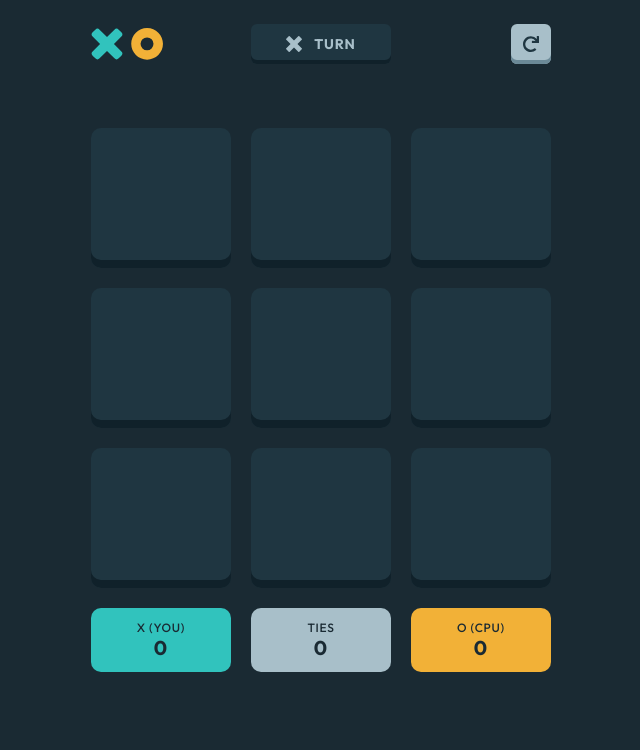
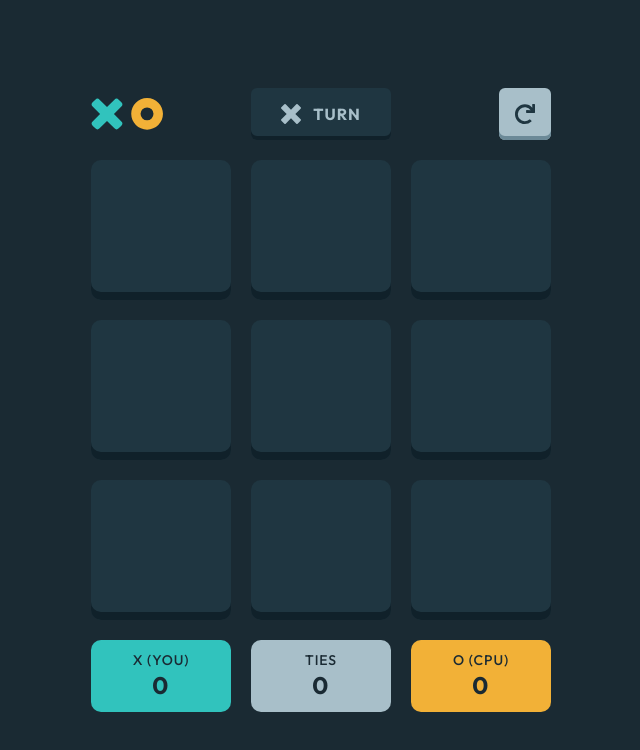
Before and after one commit to g-akca/tic-tac-toe-game, a React (Vite) app: page / in a window 1280 px wide. Both pictures are taken after a click on the button "NEW GAME (VS CPU)". Shown: the top 750 px of the page, without its empty margins (319-959 px from the left). Built offline with nearby package versions, Linux system fonts and the light colour scheme.

Commit message:
Add tablet responsive styles

```diff
--- a/src/App.jsx
+++ b/src/App.jsx
@@ -10,7 +10,7 @@ function App() {
     <div
       className={`
         text-base leading-base tracking-base text-slate-300
-        min-h-screen p-6 bg-slate-900 flex justify-center ${!isGameStarted ? "items-center" : ""}
+        min-h-screen p-6 bg-slate-900 flex justify-center ${!isGameStarted ? "items-center" : "tablet:items-center"}
       `}
     >
       {isGameStarted ? (
--- a/src/components/GameBoard.jsx
+++ b/src/components/GameBoard.jsx
@@ -27,19 +27,19 @@ function GameBoard() {
             }}
           >
             {item === "X" && (
-              <XIcon className="text-teal-400 h-10 w-10" />
+              <XIcon className="text-teal-400 h-10 w-10 tablet:h-16 tablet:w-16" />
             )}
             {item === "O" && (
-              <OIcon className="text-amber-400 h-10 w-10" />
+              <OIcon className="text-amber-400 h-10 w-10 tablet:h-16 tablet:w-16" />
             )}
 
             {!item && !isCpuTurn && (
               <>
                 {currentPlayer.mark === "X" && (
-                  <OutlinedXIcon className="h-10 w-10 hidden group-hover:block" />
+                  <OutlinedXIcon className="h-10 w-10 hidden group-hover:block tablet:h-16 tablet:w-16" />
                 )}
                 {currentPlayer.mark === "O" && (
-                  <OutlinedOIcon className="h-10 w-10 hidden group-hover:block" />
+                  <OutlinedOIcon className="h-10 w-10 hidden group-hover:block tablet:h-16 tablet:w-16" />
                 )}
               </>
             )}
--- a/src/components/GameHeader.jsx
+++ b/src/components/GameHeader.jsx
@@ -13,18 +13,24 @@ function GameHeader() {
     <header className="grid grid-cols-3 gap-5 items-center w-full">
       <img src={logoImg} alt="Tic tac toe logo" />
 
-      <div className="text-center uppercase text-[14px] leading-[130%] tracking-[0.9px] font-bold h-10 bg-slate-800 rounded-md inset-shadow-[0_-4px_#10212A] flex justify-center items-center gap-3">
+      <div
+        className="
+          text-center uppercase text-[14px] leading-[130%] tracking-[0.9px] font-bold h-10 tablet:h-13
+          bg-slate-800 rounded-md inset-shadow-[0_-4px_#10212A] flex justify-center items-center gap-3
+          tablet:text-base tablet:leading-base tablet:tracking-base
+        "
+      >
         {currentPlayer.mark === "X" ? (
-          <XIcon className="w-4 h-4" />
+          <XIcon className="w-4 h-4 tablet:w-5 tablet:h-5" />
         ) : (
-          <OIcon className="w-4 h-4" />
+          <OIcon className="w-4 h-4 tablet:w-5 tablet:h-5" />
         )}
 
         <span>Turn</span>
       </div>
 
-      <button type="button" onClick={() => setPaused(true)} className="justify-self-end w-10 h-10 bg-slate-300 rounded-md inset-shadow-[0_-4px_#6B8997] cursor-pointer flex justify-center items-center">
-        <img src={restartIcon} alt="Restart icon" className="w-4 h-4" />
+      <button type="button" onClick={() => setPaused(true)} className="justify-self-end w-10 h-10 tablet:w-13 tablet:h-13 bg-slate-300 hover:bg-slate-100 rounded-md inset-shadow-[0_-4px_#6B8997] cursor-pointer flex justify-center items-center">
+        <img src={restartIcon} alt="Restart icon" className="w-4 h-4 tablet:w-5 tablet:h-5" />
       </button>
     </header>
   );
--- a/src/components/GameOverlay.jsx
+++ b/src/components/GameOverlay.jsx
@@ -20,21 +20,21 @@ function GameOverlay() {
 
   return (
     <div className="fixed inset-0 bg-neutral-950/50 flex items-center justify-center z-50">
-      <div className="bg-slate-800 h-57 w-full text-center flex flex-col items-center justify-center">
+      <div className="bg-slate-800 h-57 w-full text-center flex flex-col items-center justify-center tablet:h-66.5">
         {winner ? (
           <>
-            <p className="text-[14px] uppercase font-bold tracking-[0.9px] leading-[130%] text-slate-300">
+            <p className="text-[14px] uppercase font-bold tracking-[0.9px] leading-[130%] text-slate-300 tablet:text-base tablet:leading-base tablet:tracking-base">
               {text}
             </p>
 
             <div className={`flex items-center justify-center mt-4 gap-4 ${winner === "X" ? "text-teal-400" : "text-amber-400"}`}>
               {winner === "X" ? (
-                <XIcon className="h-6.5 w-6.5" />
+                <XIcon className="h-6.5 w-6.5 tablet:h-16 tablet:w-16" />
               ): (
-                <OIcon className="h-6.5 w-6.5" />
+                <OIcon className="h-6.5 w-6.5 tablet:h-16 tablet:w-16" />
               )}
 
-              <span className="text-[24px] font-bold leading-base tracking-[1.5px] uppercase">takes the round</span>
+              <span className="text-[24px] font-bold leading-base tracking-[1.5px] uppercase tablet:text-[40px] tablet:tracking-[2.5px]">takes the round</span>
             </div>
 
             <div className="mt-6 flex gap-4 h-13">
@@ -57,8 +57,8 @@ function GameOverlay() {
           </>
         ) : isTie ? (
           <>
-            <h2 className="text-2xl font-bold leading-base tracking-[1.25px] uppercase">Round tied</h2>
-            <div className="mt-6 flex gap-4 h-13">
+            <h2 className="text-2xl font-bold leading-base tracking-[1.25px] uppercase tablet:text-[40px] tablet:tracking-[2.5px]">Round tied</h2>
+            <div className="mt-6 flex gap-4 h-13 tablet:mt-7.5">
               <button
                 type="button"
                 onClick={resetGame}
@@ -77,7 +77,7 @@ function GameOverlay() {
           </>
         ) : (
           <>
-            <h2 className="text-2xl font-bold leading-base tracking-[1.25px] uppercase">Restart game?</h2>
+            <h2 className="text-2xl font-bold leading-base tracking-[1.25px] uppercase tablet:text-[40px] tablet:tracking-[2.5px]">Restart game?</h2>
             <div className="mt-6 flex gap-4 h-13">
               <button
                 type="button"
--- a/src/components/GameScores.jsx
+++ b/src/components/GameScores.jsx
@@ -9,20 +9,20 @@ function GameScores() {
   const isSolo = gamemode === "solo";
 
   return (
-    <section className="w-full grid grid-cols-3 gap-5 h-16">
+    <section className="w-full grid grid-cols-3 gap-5 h-16 tablet:h-18">
       <div className="bg-teal-400 text-slate-900 flex flex-col items-center justify-center rounded-[10px]">
-        <span className="font-medium text-[12px] leading-base tracking-[0.75px] uppercase">X {isSolo ? (xPlayer.id === 1 ? "(You)" : "(CPU)") : `(P${xPlayer.id})`}</span>
-        <span className="font-bold text-[20px] leading-base tracking-[1.25px]">{player1.wins}</span>
+        <span className="font-medium text-[12px] leading-base tracking-[0.75px] uppercase tablet:text-[14px] tablet:tracking-[0.9px]">X {isSolo ? (xPlayer.id === 1 ? "(You)" : "(CPU)") : `(P${xPlayer.id})`}</span>
+        <span className="font-bold text-[20px] leading-base tracking-[1.25px] tablet:text-[24px] tablet:tracking-[1.5px]">{player1.wins}</span>
       </div>
 
       <div className="bg-slate-300 text-slate-900 flex flex-col items-center justify-center rounded-[10px]">
-        <span className="font-medium text-[12px] leading-base tracking-[0.75px] uppercase">Ties</span>
-        <span className="font-bold text-[20px] leading-base tracking-[1.25px]">{ties}</span>
+        <span className="font-medium text-[12px] leading-base tracking-[0.75px] uppercase tablet:text-[14px] tablet:tracking-[0.9px]">Ties</span>
+        <span className="font-bold text-[20px] leading-base tracking-[1.25px] tablet:text-[24px] tablet:tracking-[1.5px]">{ties}</span>
       </div>
 
       <div className="bg-amber-400 text-slate-900 flex flex-col items-center justify-center rounded-[10px]">
-        <span className="font-medium text-[12px] leading-base tracking-[0.75px] uppercase">O {isSolo ? (oPlayer.id === 1 ? "(You)" : "(CPU)") : `(P${oPlayer.id})`}</span>
-        <span className="font-bold text-[20px] leading-base tracking-[1.25px]">{player2.wins}</span>
+        <span className="font-medium text-[12px] leading-base tracking-[0.75px] uppercase tablet:text-[14px] tablet:tracking-[0.9px]">O {isSolo ? (oPlayer.id === 1 ? "(You)" : "(CPU)") : `(P${oPlayer.id})`}</span>
+        <span className="font-bold text-[20px] leading-base tracking-[1.25px] tablet:text-[24px] tablet:tracking-[1.5px]">{player2.wins}</span>
       </div>
     </section>
   )
--- a/src/components/GameScreen.jsx
+++ b/src/components/GameScreen.jsx
@@ -8,7 +8,7 @@ function GameScreen() {
   const { winner, isTie, paused } = useGame();
 
   return (
-    <section className="w-full max-w-115 flex flex-col items-center gap-16">
+    <section className="w-full max-w-115 flex flex-col items-center gap-16 tablet:gap-5">
       <GameHeader />
 
       <GameBoard />
--- a/src/components/NewGameMenu.jsx
+++ b/src/components/NewGameMenu.jsx
@@ -12,14 +12,14 @@ function NewGameMenu() {
   const [mark, setMark] = useState("X");
 
   return (
-    <section className="w-full max-w-115 flex flex-col items-center gap-8 text-center">
+    <section className="w-full max-w-115 flex flex-col items-center gap-8 text-center tablet:gap-10">
       <img src={logoImg} alt="Tic tac toe logo" />
 
-      <section className="w-full bg-slate-800 p-6 pb-8 rounded-2xl inset-shadow-[0_-8px_#10212A] flex flex-col gap-4">
+      <section className="w-full bg-slate-800 p-6 pb-8 rounded-2xl inset-shadow-[0_-8px_#10212A] flex flex-col gap-4 tablet:gap-6 tablet:pt-5 tablet:pb-7">
         <form className="flex flex-col gap-6">
           <p className="font-bold uppercase">Pick Player 1's mark</p>
 
-          <div className="bg-slate-900 rounded-[10px] p-2.25 grid grid-cols-2">
+          <div className="bg-slate-900 rounded-[10px] p-2.25 grid grid-cols-2 tablet:p-2">
             <label className="group h-13.5 rounded-[10px] cursor-pointer flex items-center justify-center not-has-checked:hover:bg-slate-850 has-checked:bg-slate-300 has-checked:text-slate-900">
               <input type="radio" name="mark" value="X" className="hidden" onChange={(e) => setMark(e.target.value)} defaultChecked />
               <XIcon className="text-slate-300 group-has-checked:text-slate-900 h-8 w-8" />
@@ -34,9 +34,21 @@ function NewGameMenu() {
         <p className="text-[14px] font-medium leading-[130%] tracking-[0.9px] uppercase">Remember : X goes first</p>
       </section>
 
-      <div className="w-full text-slate-900 font-bold flex flex-col gap-4">
-        <button type="button" onClick={() => startGame(mark, "solo")} className="h-14 pb-1 rounded-2xl w-full uppercase bg-amber-400 hover:bg-amber-300 cursor-pointer inset-shadow-[0_-8px_#CC8B13]">New Game (VS CPU)</button>
-        <button type="button" onClick={() => startGame(mark, "multi")} className="h-14 pb-1 rounded-2xl w-full uppercase bg-teal-400 hover:bg-teal-300 cursor-pointer inset-shadow-[0_-8px_#118C87]">New Game (VS Player)</button>
+      <div className="w-full text-slate-900 font-bold flex flex-col gap-4 tablet:gap-5 tablet:text-[20px] tablet:leading-base tablet:tracking-[1.25px]">
+        <button
+          type="button"
+          onClick={() => startGame(mark, "solo")}
+          className="h-14 tablet:h-18 pb-1 rounded-2xl w-full uppercase bg-amber-400 hover:bg-amber-300 cursor-pointer inset-shadow-[0_-8px_#CC8B13]"
+        >
+          New Game (VS CPU)
+        </button>
+        <button
+          type="button"
+          onClick={() => startGame(mark, "multi")}
+          className="h-14 tablet:h-18 pb-1 rounded-2xl w-full uppercase bg-teal-400 hover:bg-teal-300 cursor-pointer inset-shadow-[0_-8px_#118C87]"
+        >
+          New Game (VS Player)
+        </button>
       </div>
     </section>
   )
```
